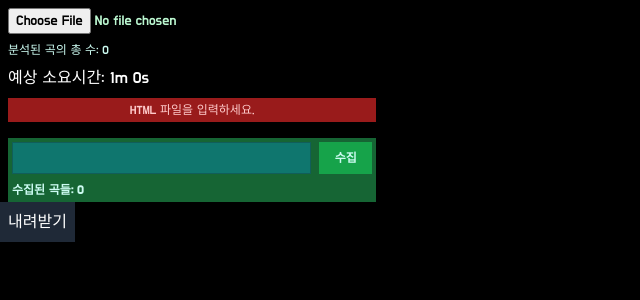
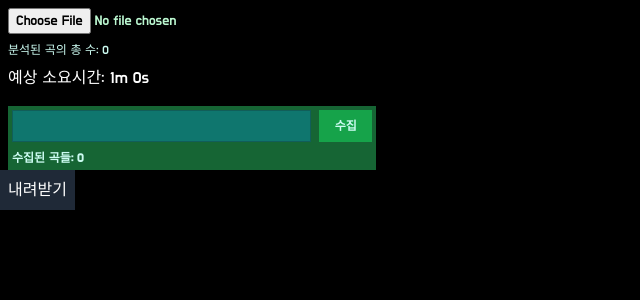
Before and after one commit to lif31up/dj-tool, a Next.js app: page / in a window 1280 px wide. Shown: the top 300 px of the page, without its empty margins (0-640 px from the left). Built offline with nearby package versions, Linux system fonts and the light colour scheme.

Commit message:
remove: needless comps

```diff
--- a/components/common/ERROR.tsx
+++ /dev/null
@@ -1,10 +0,0 @@
-export default ERROR;
-
-interface ErrorProps {
-  ERROR: string;
-} // ErrorProps
-
-function ERROR({ ERROR }: ErrorProps) {
-  if (ERROR === "ERROR_NONE") return <></>;
-  return <div></div>;
-} // ErrorProps
--- a/components/feature/HTMLParser.tsx
+++ b/components/feature/HTMLParser.tsx
@@ -53,29 +53,7 @@ function HTMLParser({ playlistAtom, className }: HTMLParserProps) {
       <p className="f">
         예상 소요시간: {Math.floor(estimateTime / 60)}m {estimateTime % 60}s
       </p>
-      <STATUS status={status} />
       <div id={parserId} />
     </div>
   ); // return
 } // HTMLParser
-
-interface STATUSProps extends DefaultProps<never> {
-  status: string;
-}
-function STATUS({ status, className }: STATUSProps) {
-  let text: string = "오류가 발생했습니다.";
-  if (status === "none") text = "다음 단계로 넘어가세요.";
-  if (status === "init") text = "HTML 파일을 입력하세요.";
-
-  return (
-    <p
-      className={`py-1  text-xs ${
-        status === "init"
-          ? "bg-red-800 text-red-200"
-          : "bg-green-800 text-green-200"
-      } text-center`}
-    >
-      {text}
-    </p>
-  ); // return
-} // STATUS
--- a/components/feature/PlaylistDisplay.tsx
+++ b/components/feature/PlaylistDisplay.tsx
@@ -20,7 +20,7 @@ function PlaylistDisplay({ playlistAtom, className }: PlaylistDisplayProps) {
 
   const tailname: TailProperties = {
     box: "",
-    layout: "grid gap-2",
+    layout: "grid gap-2n",
   }; // tailname
 
   return (
```
